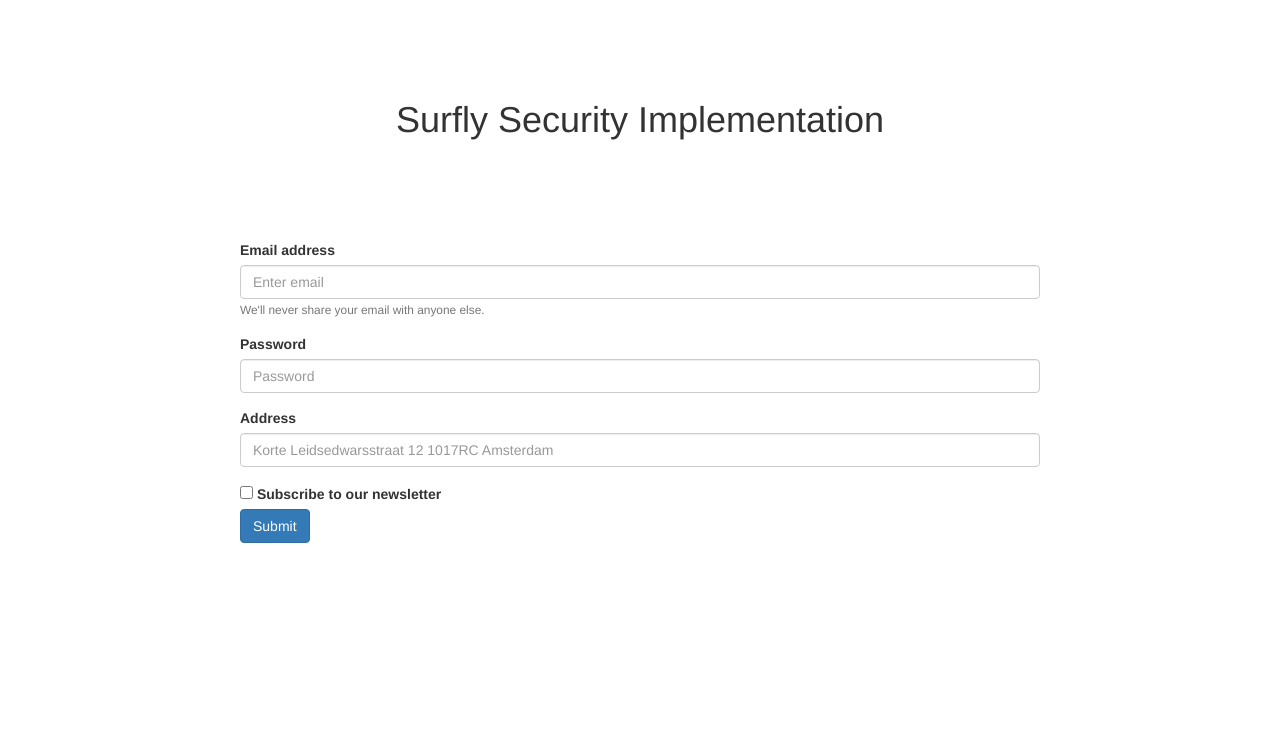
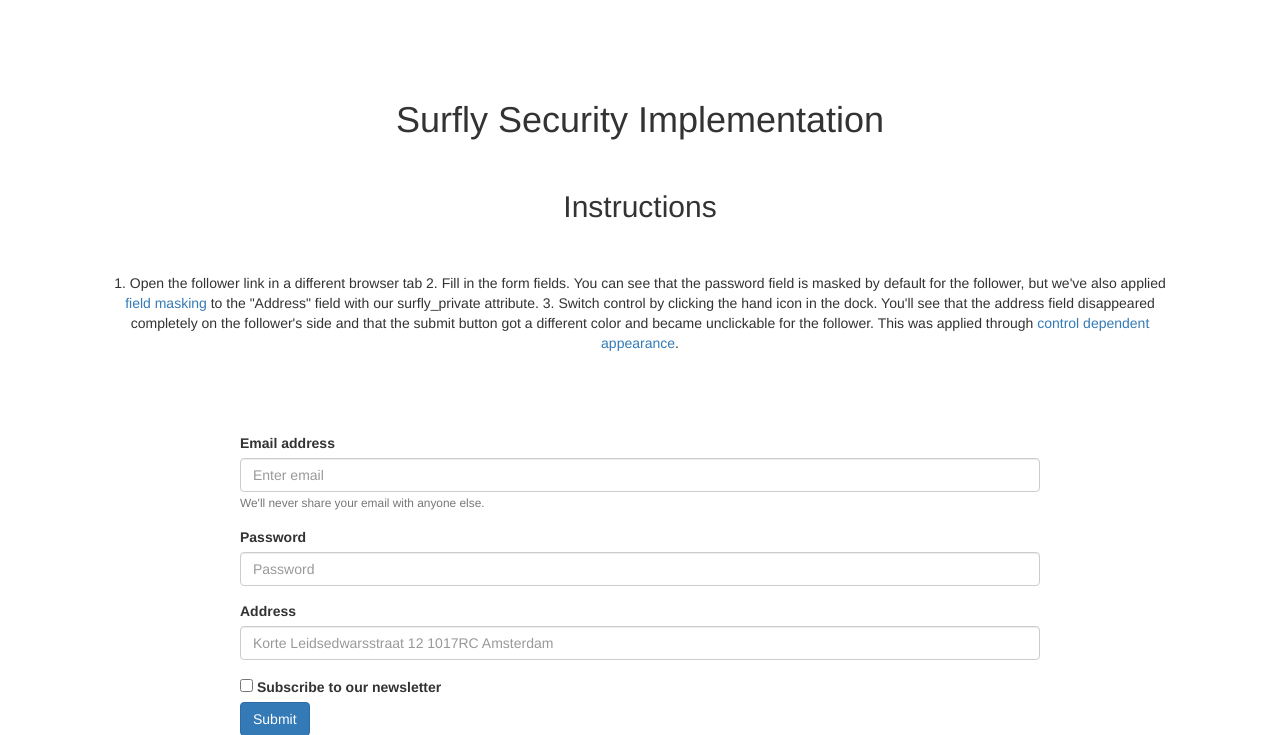
Before and after one commit to JosephinaBos/surfly-security-implementation, a PHP site: page /index.html in a window 1280 px wide. Shown: the top 735 px of the page. Run offline with PHP 8.4, Linux system fonts and the light colour scheme; some libraries are stand-ins or nearby versions.

Commit message:
add instructions

```diff
--- a/index.html
+++ b/index.html
@@ -12,7 +12,12 @@
 </head>
 <body>
     <h1 id="title">Surfly Security Implementation</h1>
-
+    <h2 id="instruction-title">Instructions</h2>
+    <p id="instructions">
+        1. Open the follower link in a different browser tab
+        2. Fill in the form fields. You can see that the password field is masked by default for the follower, but we've also applied <a href="https://docs.surfly.com/security-functionalities.html#header-field-masking">field masking</a> to the "Address" field with our surfly_private attribute.
+        3. Switch control by clicking the hand icon in the dock. You'll see that the address field disappeared completely on the follower's side and that the submit button got a different color and became unclickable for the follower. This was applied through <a href="https://docs.surfly.com/security-functionalities.html#header-control-dependent-appearance">control dependent appearance</a>.
+    </p>
     <form class="example-form">
       <div class="form-group">
         <label for="exampleInputEmail1">Email address</label>
@@ -42,7 +47,11 @@
 
 
     Surfly.init({
-        widget_key: '24f023888ca9419484b74f10eca984b2'
+        widget_key: '24f023888ca9419484b74f10eca984b2',
+        block_until_agent_joins: false,
+        hide_until_agent_joins: false,
+        splash: true,
+        newurl: false
     }, function(init) {
         if (init.success) {
           // display the default Surfly button
--- a/style.css
+++ b/style.css
@@ -1,7 +1,16 @@
 #title {
     text-align: center;
-    margin: 100px;
+    margin: 100px 100px 50px 100px;
+}
 
+#instruction-title {
+    text-align: center;
+    margin: 0px 100px 50px 100px;
+}
+
+#instructions {
+    text-align: center;
+    margin: 0px 100px 80px 100px;
 }
 
 .example-form {
```
